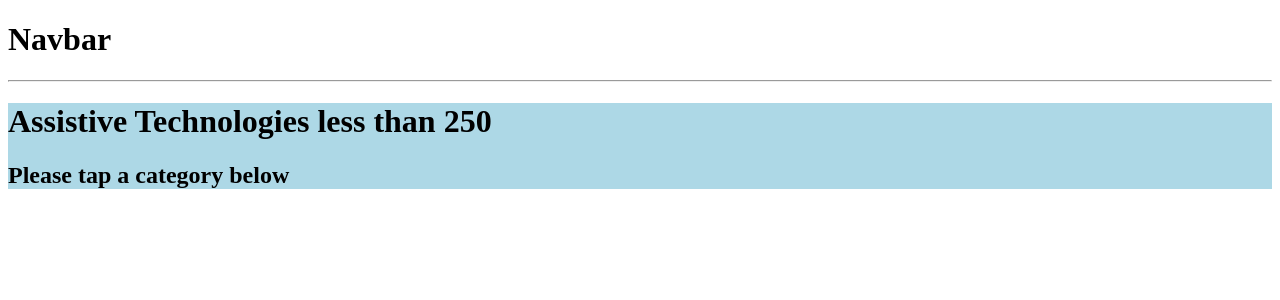
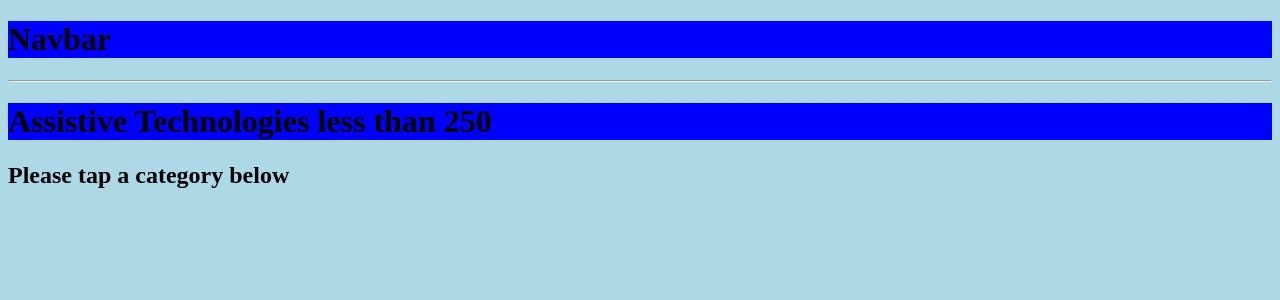
Before and after one commit to palmtopj/assist-tech, a React (Create React App) app in the folder assistive-tech/front/: page / in a window 1280 px wide. Shown: the top 300 px of the page. Built offline with nearby package versions, Linux system fonts and the light colour scheme.

Commit message:
sync issues

```diff
--- a/assistive-tech/front/src/App.js
+++ b/assistive-tech/front/src/App.js
@@ -1,5 +1,6 @@
 import { BrowserRouter as Router, Routes, Route } from "react-router-dom";
 import Home from "./pages/Home";
+import "./app.css";
 
 function App() {
   // add stAtes here
--- /dev/null
+++ b/assistive-tech/front/src/app.css
@@ -0,0 +1,7 @@
+body {
+    background:lightblue;
+}
+
+h1 {
+    background:blue;
+}
```
